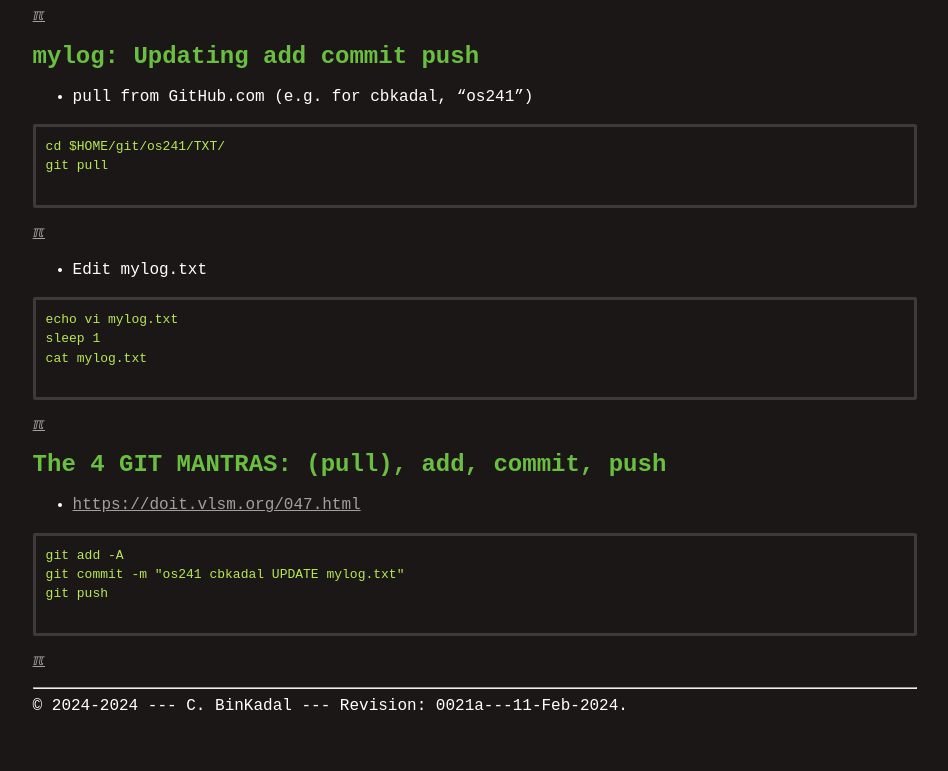
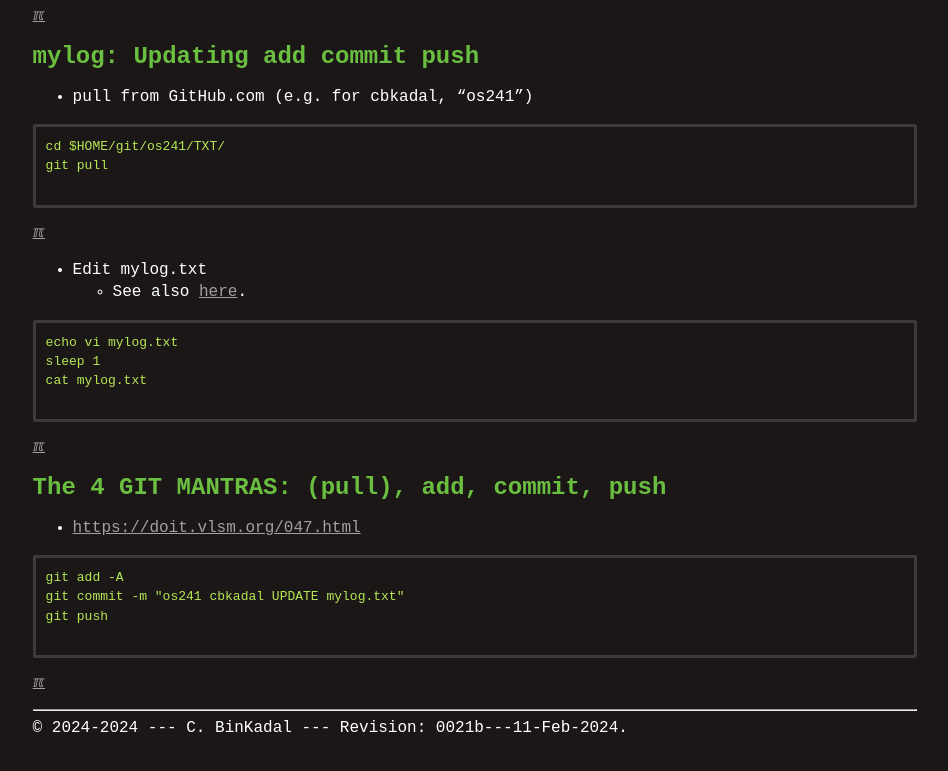
Before and after one commit to os2xx/demOS, a Jekyll site: the page built from W01-01.md, in a window 1280 px wide and 900 px high, scrolled down 2348 px. Shown: the top 771 px of the window, without its empty margins (165-1113 px from the left). Built offline with Jekyll 4.4.1, drawn with Linux system fonts in a browser that asks for light colours.

Commit message:
modified:   W01-01.md

````diff
--- a/W01-01.md
+++ b/W01-01.md
@@ -67,6 +67,7 @@ git pull
 [&#x213C;](#)<br id="idx05">
 
 * Edit mylog.txt
+  * See also [here](W00-06.md).
 
 ```
 echo vi mylog.txt
--- a/_config.yml
+++ b/_config.yml
@@ -1,5 +1,5 @@
 title: Operating Systems Programming
-version:     "0021a---11-Feb-2024"
+version:     "0021b---11-Feb-2024"
 copyright:   "2024-2024"
 description: This is the Operating System course site,
       a GitHub Page, hosted at GitHub.com (thank you!).
````
